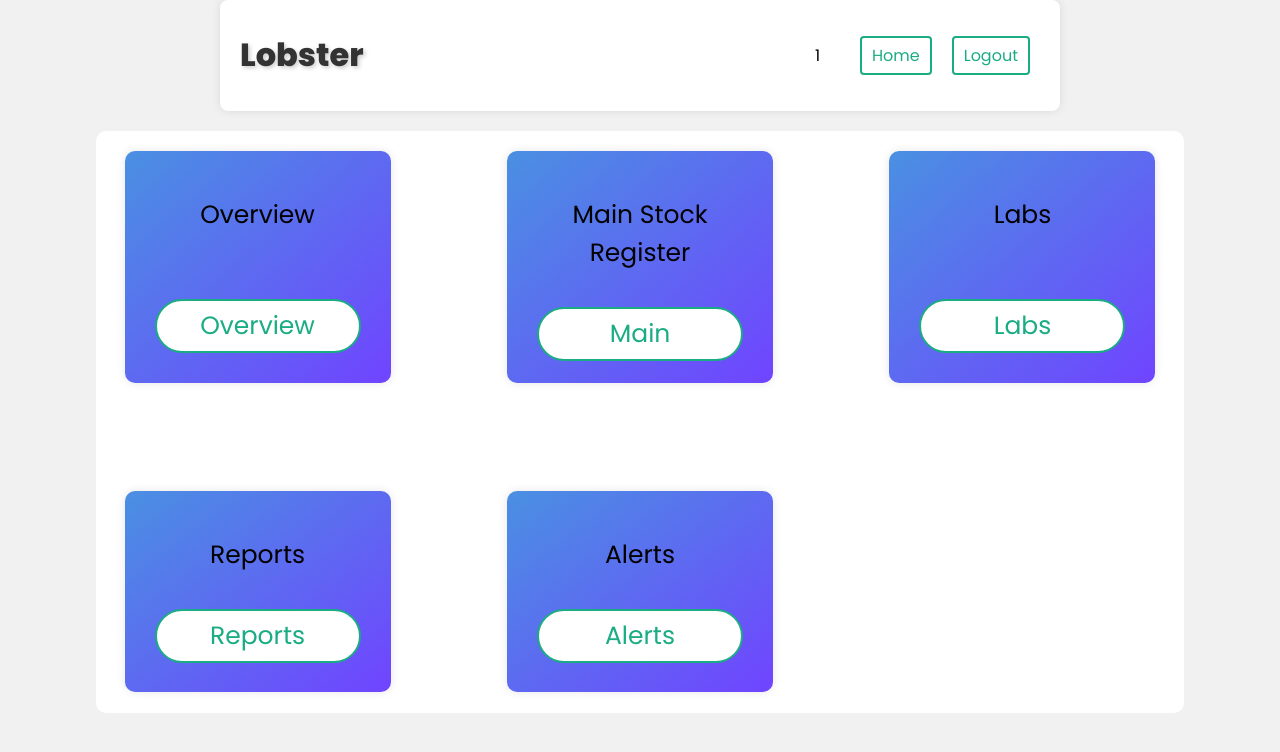
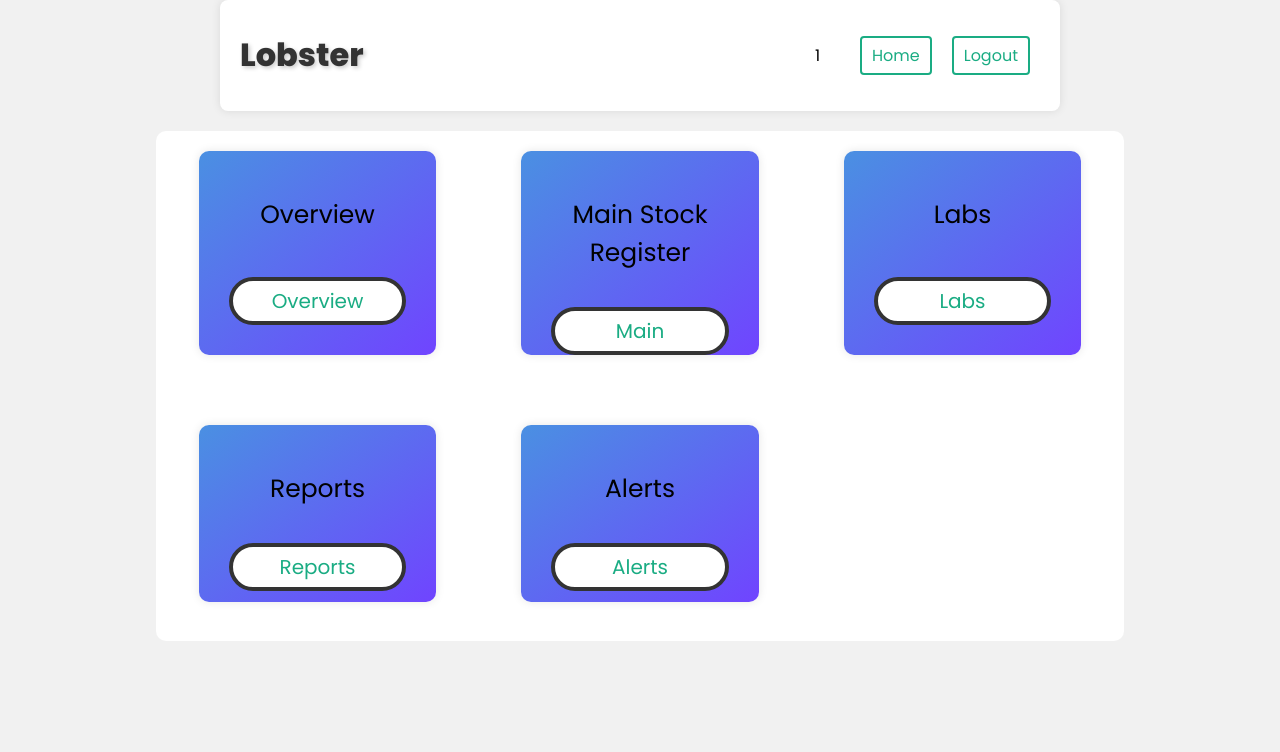
Before and after one commit to Gokul-A-S/lobster, a React (Create React App) app in the folder client/: page /login in a window 1280 px wide. Shown: the top 752 px of the page. Built offline with nearby package versions, Linux system fonts and the light colour scheme; sample sign-in values are in the browser's storage; what @react-pdf/renderer would draw is missing.

Commit message:
Fixing the bug

```diff
--- a/client/src/index.css
+++ b/client/src/index.css
@@ -62,7 +62,7 @@ header span {
 .home-pages .dashboard {
   display:grid;
   grid-template-columns: 1fr 1fr 1fr ;
-  gap: 100px;
+  gap: 40px;
   justify-content: center;
   font-size: 25px;
   background-color: #ffff;
@@ -72,8 +72,8 @@ header span {
 
 .home-pages .container {
   background: linear-gradient(to bottom right, rgb(74, 144, 226), #7044ff);
-  height: 80%;
-  width: 80%;
+  height: 70%;
+  width: 70%;
   padding: 20px;
   justify-content: space-between;
   border-radius: 10px;
@@ -81,15 +81,16 @@ header span {
   display:flex;
 }
 
+
 .home-pages a {
   background: #fff;
   color: var(--primary);
-  border: 2px solid var(--primary);
-  padding: 6px 10px;
+  border: 4px solid #333;
+  padding: 5px 5px 5px 5px;
   border-radius: 100px;
   font-family: "Poppins";
   cursor: pointer;
-  font-size: 1em;
+  font-size: .8em;
   margin: 10px 10px;
   transition: all 0.2s ease-in-out;
   text-decoration: none;
```
